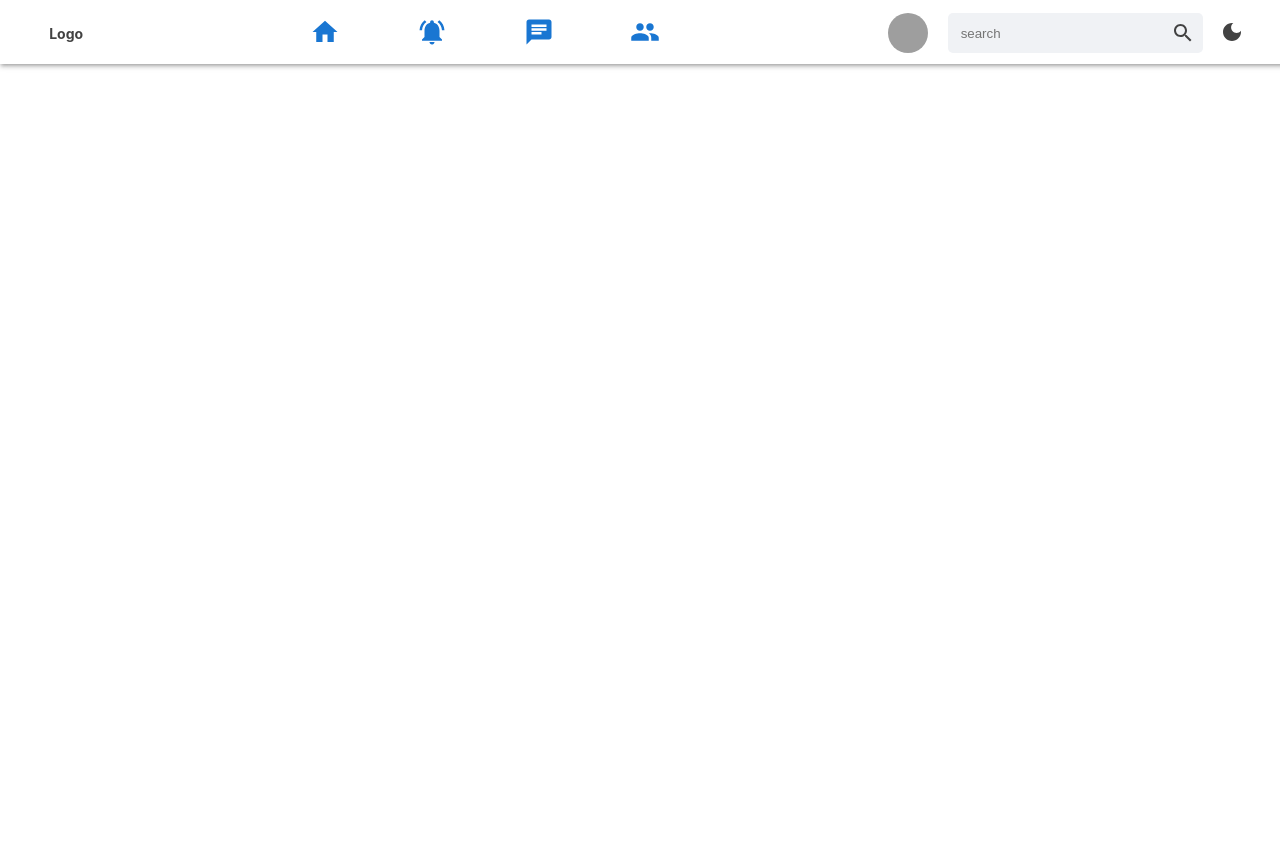
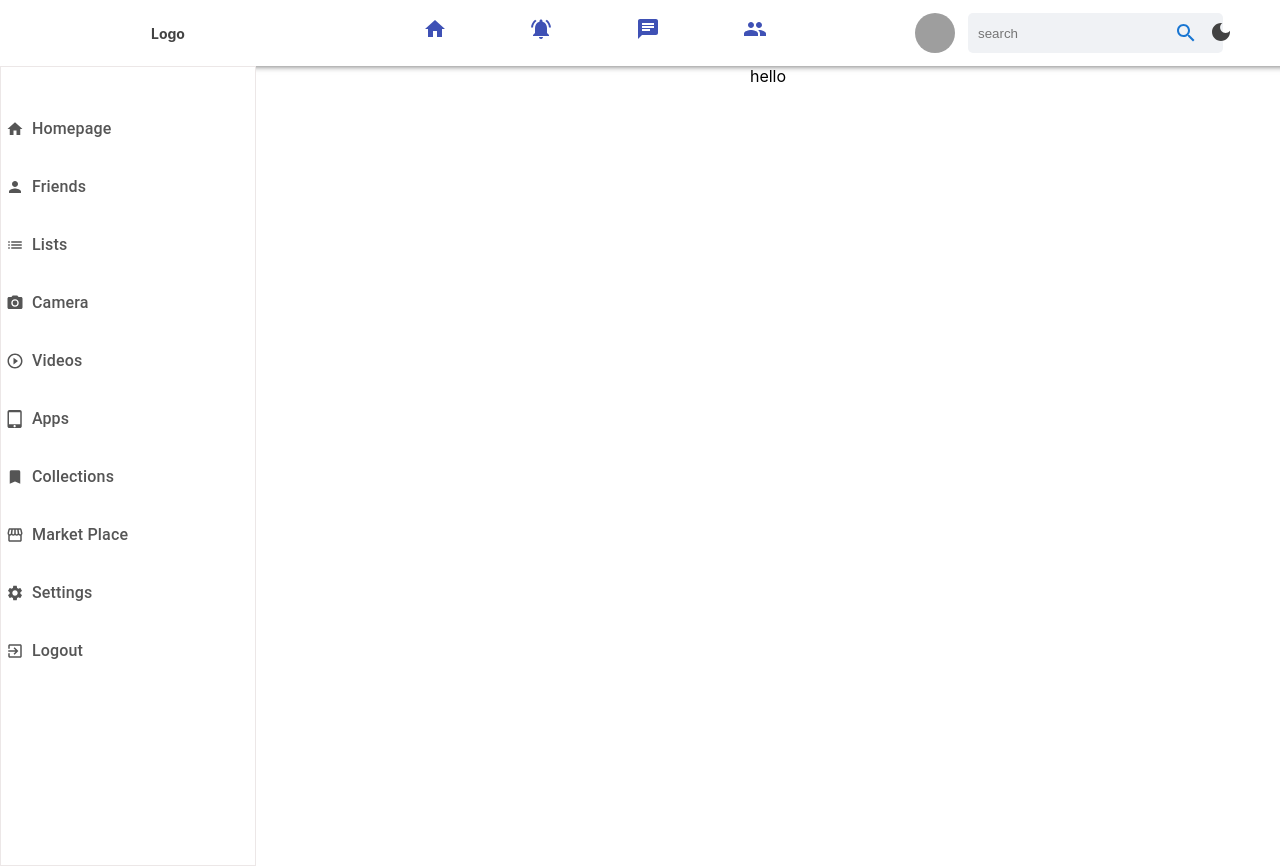
Before and after one commit to Osinachi-cloud/skill-shop, a React (Create React App) app: page / in a window 1280 px wide. Before the commit the page ends 800 px from the top, so only its background shows below. Built offline with nearby package versions, Linux system fonts and the light colour scheme; grey boxes are pictures that could not be loaded.

Commit message:
added a side bar component

```diff
--- a/package.json
+++ b/package.json
@@ -6,11 +6,13 @@
     "@emotion/react": "^11.7.1",
     "@emotion/styled": "^11.6.0",
     "@material-ui/core": "^4.12.3",
+    "@material-ui/icons": "^4.11.2",
     "@mui/icons-material": "^5.3.1",
     "@mui/material": "^5.4.0",
     "@testing-library/jest-dom": "^5.16.2",
     "@testing-library/react": "^12.1.2",
     "@testing-library/user-event": "^13.5.0",
+    "material-icons": "^1.10.6",
     "react": "^17.0.2",
     "react-dom": "^17.0.2",
     "react-jss": "^10.9.0",
--- a/src/App.js
+++ b/src/App.js
@@ -1,13 +1,19 @@
-import { AppBar } from '@material-ui/core';
-import './App.css';
-import Header from './components/header/Header';
+import "./App.css";
+import Header from "./components/header/Header";
+import Leftbar from "./components/main/LeftBar";
 
-const App =()=> {
+const App = () => {
   return (
     <div className="App">
-        <Header/>
+      <Header />
+      <div style={{ display: "flex", flexDirection: "row" }}>
+        <div style={{ flex: "0.2" }}>
+          <Leftbar />
+        </div>
+        <div style={{ flex: "0.8" }}>hello</div>
+      </div>
     </div>
   );
-}
+};
 
 export default App;
--- a/src/components/header/Header.jsx
+++ b/src/components/header/Header.jsx
@@ -11,7 +11,7 @@ const Header = () => {
       sx={{
         boxShadow: 3,
           width: '100%',
-        height: "3rem",
+        // height: "3rem",
         bgcolor: (theme) =>
           theme.palette.mode === "dark" ? "#101010" : "#fff",
         color: (theme) =>
@@ -20,26 +20,32 @@ const Header = () => {
         m: 0,
         borderRadius: 0,
         textAlign: "center",
+        paddingLeft:'-50px',
+        // border: '3px solid green',
         fontSize: "0.875rem",
         fontWeight: "700",
+        // display: 'flex',
+
       }}
     >
       <Grid
         container
         direction="row"
         justifyContent="space-around"
+        backgroundColor = 'red'
+        justifyContent='center'
         alignItems="center"
         height={100}
-        rowSpacing={2}
+        rowSpacing={0}
         columnSpacing={{ xs: 1, sm: 2, md: 3 }}
       >
-        <Grid item xs={1.5}>
+        <Grid item xs={3} sm={1} md={1} lg={2} p={0}>
             <LeftHeader/>
         </Grid>
-        <Grid item xs={6}>
+        <Grid item xs={8} sm={6} md={6} lg={6} p={0}>
           <CenterHeader />
         </Grid>
-        <Grid item xs={4.5}>
+        <Grid item xs={0} sm={5} md={4} lg={3} p={0}>
           <RightHeader />
         </Grid>
       </Grid>
@@ -49,10 +55,9 @@ const Header = () => {
 
 export default Header;
 
-{
+
   /* <Row>
   <Col xs={12} sm={3} md={2} lg={1} />
   <Col xs={6} sm={6} md={8} lg={10} />
   <Col xs={6} sm={3} md={2} lg={1} />
 </Row> */
-}
--- a/src/components/header/HeaderChildren.jsx/CenterHeader.jsx
+++ b/src/components/header/HeaderChildren.jsx/CenterHeader.jsx
@@ -4,31 +4,39 @@ import NotificationsActiveIcon from "@mui/icons-material/NotificationsActive";
 import ChatIcon from "@mui/icons-material/Chat";
 import PeopleIcon from "@mui/icons-material/People";
 import Grid from "@material-ui/core/Grid";
-import { Link } from "react-router-dom";
+import Button from "@mui/material/Button";
 
 const CenterHeader = () => {
   return (
-    <div style={{ backgroundColor: "" }}>
+    <div style={{ backgroundColor: "" }} style={{ backgroundColor:'', border: '1px '}}>
       <Grid container justifyContent="center" alignItems="center">
-        <Grid item xs={2}>
+        <Grid item xs={2} p={1}>
+          <Button>
             <a href="">
               <HomeIcon color="primary" sx={{ fontSize: 30 }} />
             </a>
+          </Button>
         </Grid>
-        <Grid item xs={2}>
+        <Grid item xs={2} p={1}>
+          <Button>
             <a href="">
               <NotificationsActiveIcon color="primary" sx={{ fontSize: 30 }} />
             </a>
+          </Button>
         </Grid>
-        <Grid item xs={2}>
+        <Grid item xs={2} p={1}>
+          <Button>
             <a href="">
               <ChatIcon color="primary" sx={{ fontSize: 30 }} />
             </a>
+          </Button>
         </Grid>
-        <Grid item xs={2}>
+        <Grid item xs={2} p={1}>
+          <Button>
             <a href="">
               <PeopleIcon color="primary" sx={{ fontSize: 30 }} />
             </a>
+          </Button>
         </Grid>
       </Grid>
     </div>
--- a/src/components/header/HeaderChildren.jsx/LeftHeader.jsx
+++ b/src/components/header/HeaderChildren.jsx/LeftHeader.jsx
@@ -1,8 +1,18 @@
 import React from 'react';
+import createUseStyles from 'react-jss'
+
+
+const styles = createUseStyles({
+    container:{
+        backgroundColor:'red'
+    }
+
+})
 
 const LeftHeader = () => {
+    const classes = styles();
   return (
-        <div>
+        <div style={{ backgroundColor:'', border: '1px'}}>
             Logo
 
          </div>
--- a/src/components/header/HeaderChildren.jsx/RightHeader.jsx
+++ b/src/components/header/HeaderChildren.jsx/RightHeader.jsx
@@ -10,7 +10,7 @@ const styles = createUseStyles({
   container: {
     backgroundColor: "purple",
     width: "100%",
-    padding: 0,
+    padding: '0',
     margin: 0,
   },
 });
@@ -18,28 +18,37 @@ const styles = createUseStyles({
 const RightHeader = () => {
   const classes = styles();
   return (
-    <div className={classes.container}>
+    <div  style={{ backgroundColor:'', border: '1px '}}>
       <Grid
         container
         direction="row"
         justifyContent="center"
         alignItems="center"
       >
-        <Grid item xs={2}>
+        <Grid item xs={2} sm={2} md={2} lg={2}>
           <a href="/">
             <Avatar alt="Trevor Henderson" src="/static/images/avatar/5.jpg" />
           </a>
         </Grid>
-        <Grid item xs={9}>
+        <Grid item xs={9} sm={9} md={9} lg={9}>
           <SearchBox/>
         </Grid>
 
-        <Grid item xs={1}>
+        <Grid item xs={1} sm={1} md={1} lg={1}>
           <DarkModeIcon />
+
         </Grid>
+
       </Grid>
     </div>
   );
 };
 
 export default RightHeader;
+
+
+  /* <Row>
+  <Col xs={12} sm={3} md={2} lg={1} />
+  <Col xs={6} sm={6} md={8} lg={10} />
+  <Col xs={6} sm={3} md={2} lg={1} />
+</Row> */
--- a/src/components/header/HeaderChildren.jsx/SearchBox.jsx
+++ b/src/components/header/HeaderChildren.jsx/SearchBox.jsx
@@ -2,6 +2,10 @@ import React from 'react';
 
 import SearchIcon from '@mui/icons-material/Search'
 import {createUseStyles} from 'react-jss'
+import Button from "@mui/material/Button";
+import DarkModeIcon from "@mui/icons-material/DarkMode";
+
+
 
 
 const styles = createUseStyles({
@@ -41,13 +45,19 @@ const classes = styles()
           <form>
                     <div className={classes.searchBg}>
                     <input type="text" placeholder="search" className={classes.input} />
+
+                    <Button>
                      <SearchIcon/>
+
+
+                    </Button>
                     </div>
 
 
 
         </form>
 
+
     </div>
   );
 }
--- /dev/null
+++ b/src/components/main/LeftBar.jsx
@@ -0,0 +1,109 @@
+import { Container, makeStyles, Typography } from "@material-ui/core";
+import {
+  Bookmark,
+  List,
+  ExitToApp,
+  Home,
+  Person,
+  PhotoCamera,
+  PlayCircleOutline,
+  Settings,
+  Storefront,
+  TabletMac,
+} from "@material-ui/icons";
+
+const useStyles = makeStyles((theme) => ({
+  container: {
+    height: "100vh",
+    color: "white",
+    paddingLeft:'0',
+    paddingRight:'0',
+    paddingTop: theme.spacing(5),
+    backgroundColor: theme.palette.primary.main,
+    position: "sticky",
+    top: 0,
+    [theme.breakpoints.up("sm")]: {
+      backgroundColor: "white",
+      color: "#555",
+      border: "1px solid #ece7e7",
+    },
+  },
+  item: {
+    display: "flex",
+    alignItems: "center",
+    paddingTop:'10px',
+    paddingBottom:'10px',
+    paddingLeft:'5px',
+    paddingBottom: theme.spacing(4),
+    [theme.breakpoints.up("sm")]: {
+      paddingBottom: theme.spacing(3),
+      cursor: "pointer",
+    },
+    "&:hover": {
+        background: "#F6FAFE"
+      },
+  },
+
+  icon: {
+    marginRight: theme.spacing(1),
+    [theme.breakpoints.up("sm")]: {
+      fontSize: "18px",
+    },
+  },
+  text: {
+    fontWeight: 500,
+    [theme.breakpoints.down("sm")]: {
+      display: "none",
+    },
+  },
+}));
+
+const Leftbar = () => {
+  const classes = useStyles();
+  return (
+    <Container className={classes.container}>
+      <div className={classes.item}>
+        <Home className={classes.icon} />
+        <Typography className={classes.text}>Homepage</Typography>
+      </div>
+      <div className={classes.item}>
+        <Person className={classes.icon} />
+        <Typography className={classes.text}>Friends</Typography>
+      </div>
+      <div className={classes.item}>
+        <List className={classes.icon} />
+        <Typography className={classes.text}>Lists</Typography>
+      </div>
+      <div className={classes.item}>
+        <PhotoCamera className={classes.icon} />
+        <Typography className={classes.text}>Camera</Typography>
+      </div>
+      <div className={classes.item}>
+        <PlayCircleOutline className={classes.icon} />
+        <Typography className={classes.text}>Videos</Typography>
+      </div>
+      <div className={classes.item}>
+        <TabletMac className={classes.icon} />
+        <Typography className={classes.text}>Apps</Typography>
+      </div>
+      <div className={classes.item}>
+        <Bookmark className={classes.icon} />
+        <Typography className={classes.text}>Collections</Typography>
+      </div>
+      <div className={classes.item}>
+        <Storefront className={classes.icon} />
+        <Typography className={classes.text}>Market Place</Typography>
+      </div>
+      <div className={classes.item}>
+        <Settings className={classes.icon} />
+        <Typography className={classes.text}>Settings</Typography>
+      </div>
+      <div className={classes.item}>
+        <ExitToApp className={classes.icon} />
+        <Typography className={classes.text}>Logout</Typography>
+      </div>
+    </Container>
+  );
+};
+
+export default Leftbar;
```
Also changed, not shown: src/components/header/HeaderChildren.jsx/NavAppBar.jsx (deleted, +0 -90 lines), 1 other file (tests, documents, lock files or other folders). Lines whose indentation alone changed are shown as unchanged.
